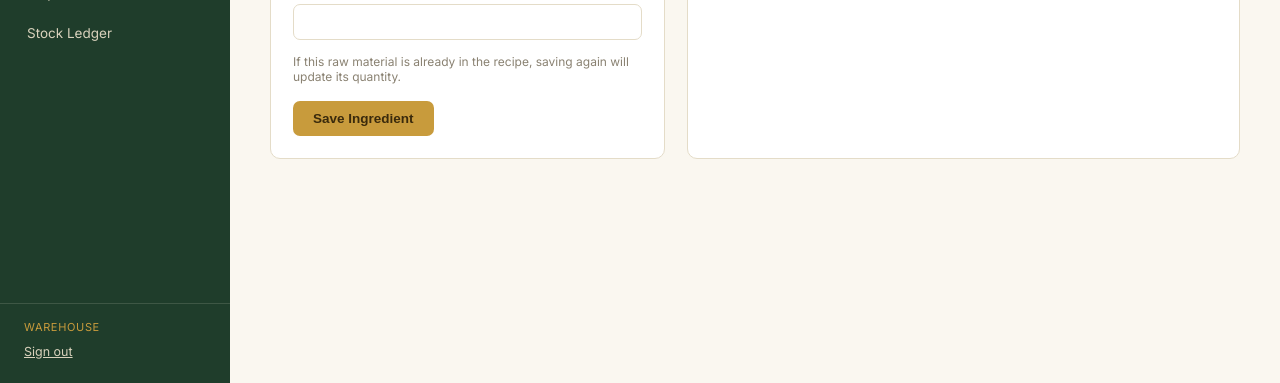
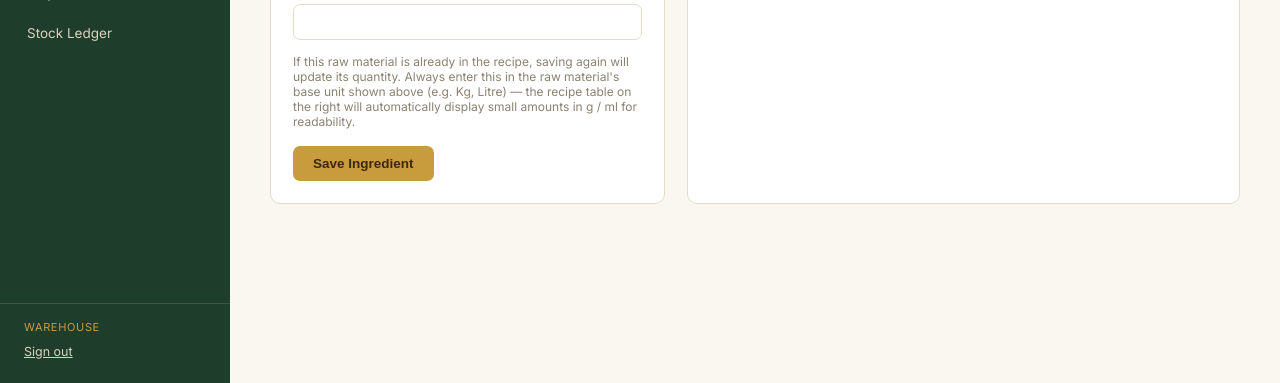
Before and after one commit to arshad12525/ikai-production, a Flask app: template templates/bom.html in a window 1280 px wide. Shown: the part 417-800 px from the top of the page. Run offline with Flask 3, Linux system fonts and the light colour scheme; the template is opened without the code that fills it: most values are stand-ins (such as "Sample title", 1, 10 or a date in 2020).

Commit message:
Update bom.html

```diff
--- a/templates/bom.html
+++ b/templates/bom.html
@@ -60,6 +60,7 @@
 .badge.partially_received{background:#F3EEE1;color:var(--accent-dark);}
 .empty{color:var(--muted);font-size:13px;padding:20px 0;text-align:center;}
 .hint{font-size:12px;color:var(--muted);margin-top:4px;}
+.qty-note{color:var(--muted);font-size:11.5px;margin-left:4px;}
 
 /* --- Searchable combobox (shared: raw material + finished product) --- */
 .combo{position:relative;}
@@ -147,7 +148,7 @@
             <label>Qty required per 1 unit produced</label>
             <input type="number" step="0.0001" name="qty_required" required>
           </div>
-          <div class="hint">If this raw material is already in the recipe, saving again will update its quantity.</div>
+          <div class="hint">If this raw material is already in the recipe, saving again will update its quantity. Always enter this in the raw material's base unit shown above (e.g. Kg, Litre) — the recipe table on the right will automatically display small amounts in g / ml for readability.</div>
           <br><button class="btn accent" type="submit">Save Ingredient</button>
         </form>
       </div>
@@ -157,9 +158,20 @@
         <table>
           <tr><th>Raw Material</th><th>Qty / unit</th><th></th></tr>
           {% for b in bom_rows %}
+          {% set unit_lc = (b.unit or '')|lower %}
           <tr>
             <td>{{ b.material_name }}</td>
-            <td>{{ b.qty_required }} {{ b.unit }}</td>
+            <td>
+              {% if unit_lc == 'kg' and b.qty_required < 1 %}
+                {{ '%.1f'|format(b.qty_required * 1000) }} g
+                <span class="qty-note">({{ '%.4f'|format(b.qty_required) }} kg)</span>
+              {% elif unit_lc in ['litre', 'liter', 'l'] and b.qty_required < 1 %}
+                {{ '%.1f'|format(b.qty_required * 1000) }} ml
+                <span class="qty-note">({{ '%.4f'|format(b.qty_required) }} {{ b.unit }})</span>
+              {% else %}
+                {{ '%.4f'|format(b.qty_required) }} {{ b.unit }}
+              {% endif %}
+            </td>
             <td>
               <form method="POST" action="{{ url_for('bom_delete', bom_id=b.id) }}" onsubmit="return confirm('Remove this ingredient from the recipe?');">
                 <input type="hidden" name="finished_product_id" value="{{ selected_id }}">
```
